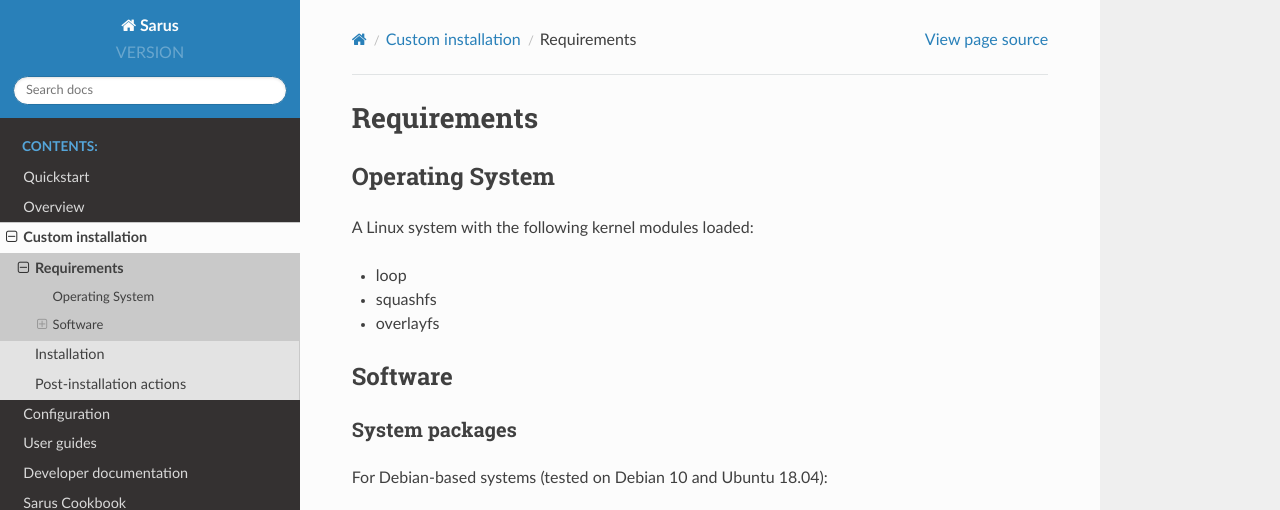
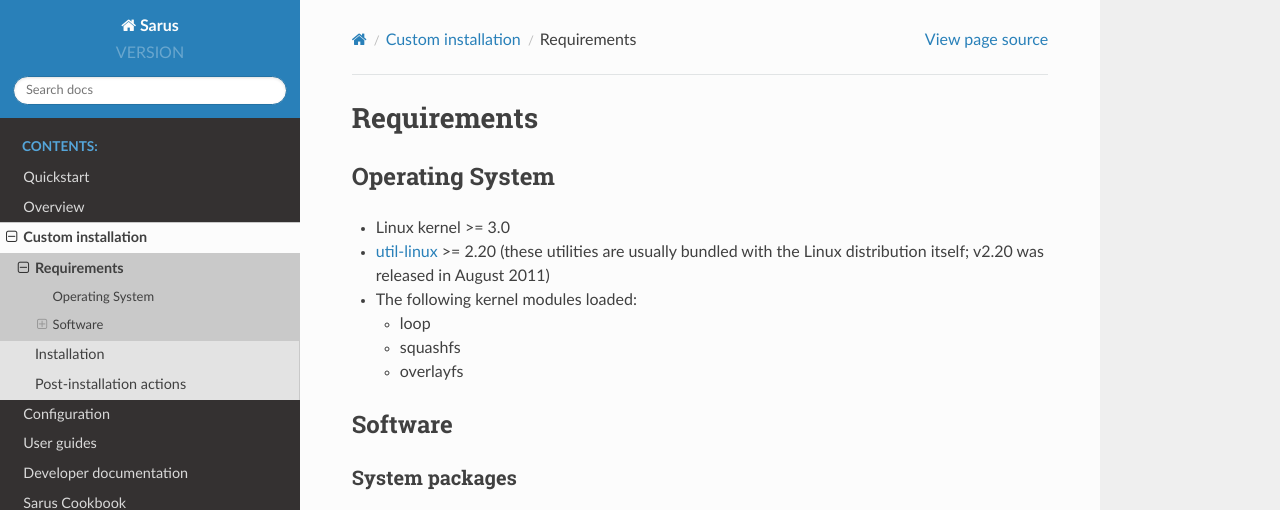
Before and after one commit to eth-cscs/sarus, a Sphinx documentation site: the page built from doc/install/requirements.rst, in a window 1280 px wide and 900 px high, cut to the strip 0-510 px from the top of the window. Built offline with Sphinx 7.4.7 and the Read the Docs theme 2.0.0, drawn with Linux system fonts in a browser that asks for light colours.

```diff
--- a/doc/install/requirements.rst
+++ b/doc/install/requirements.rst
@@ -6,11 +6,14 @@ Requirements
 Operating System
 ================
 
-A Linux system with the following kernel modules loaded:
+* Linux kernel >= 3.0
+* `util-linux <https://github.com/karelzak/util-linux>`_ >= 2.20 (these utilities are usually bundled with the Linux distribution itself;
+  v2.20 was released in August 2011)
+* The following kernel modules loaded:
 
-* loop
-* squashfs
-* overlayfs
+  * loop
+  * squashfs
+  * overlayfs
 
 
 Software
```
Also changed, not shown: CHANGELOG.md (+3 -0 lines), 1 other file.
